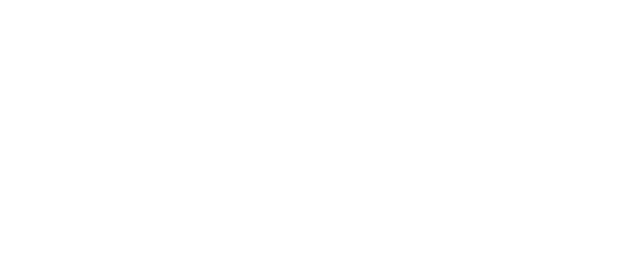
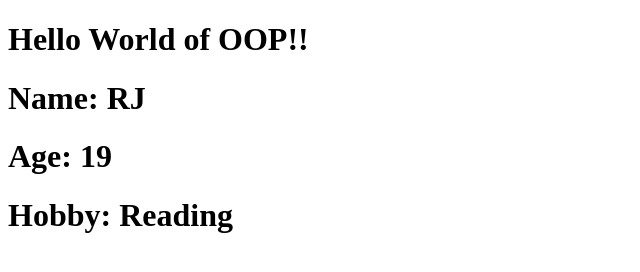
Before and after one commit to RjayBernales/IT21, a plain HTML site: page ObjectClasses.html in a window 1280 px wide. Shown: the whole page, without its empty margins (0-640 px from the left). Drawn offline with Linux system fonts and the light colour scheme.

Commit message:
Added scripy elements in the ObjectClasses.html

```diff
--- a/ObjectClasses.html
+++ b/ObjectClasses.html
@@ -6,6 +6,34 @@
     <title>Document</title>
 </head>
 <body>
+    <h1>Hello World of OOP!!</h1>
+    <h1 id="person-name"></h1>
+    <h1 id="person-age"></h1>
+    <h1 id="person-hobby"></h1>
 
+    <script>
+        class Person {
+            constructor(name, age, hobby){
+                this.name = name;
+                this.age = age;
+                this.hobby = hobby;
+            }
+        }
+        //instance for Person
+        const person = new Person("RJ", 19, "Reading");
+
+        //process and Output in 2 ways or solutions
+
+        //Solution 1
+        console.log("Name: " + person.name);
+        console.log("Age: " + person.age);
+        console.log("Hobby: " + person.hobby);
+
+        //Solution 2
+        document.getElementById("person-name").innerHTML = "Name: " + person.name;
+        document.getElementById("person-age").innerHTML = "Age: " + person.age;
+        document.getElementById("person-hobby").innerHTML = "Hobby: " + person.hobby;
+
+    </script>
 </body>
 </html>
```
